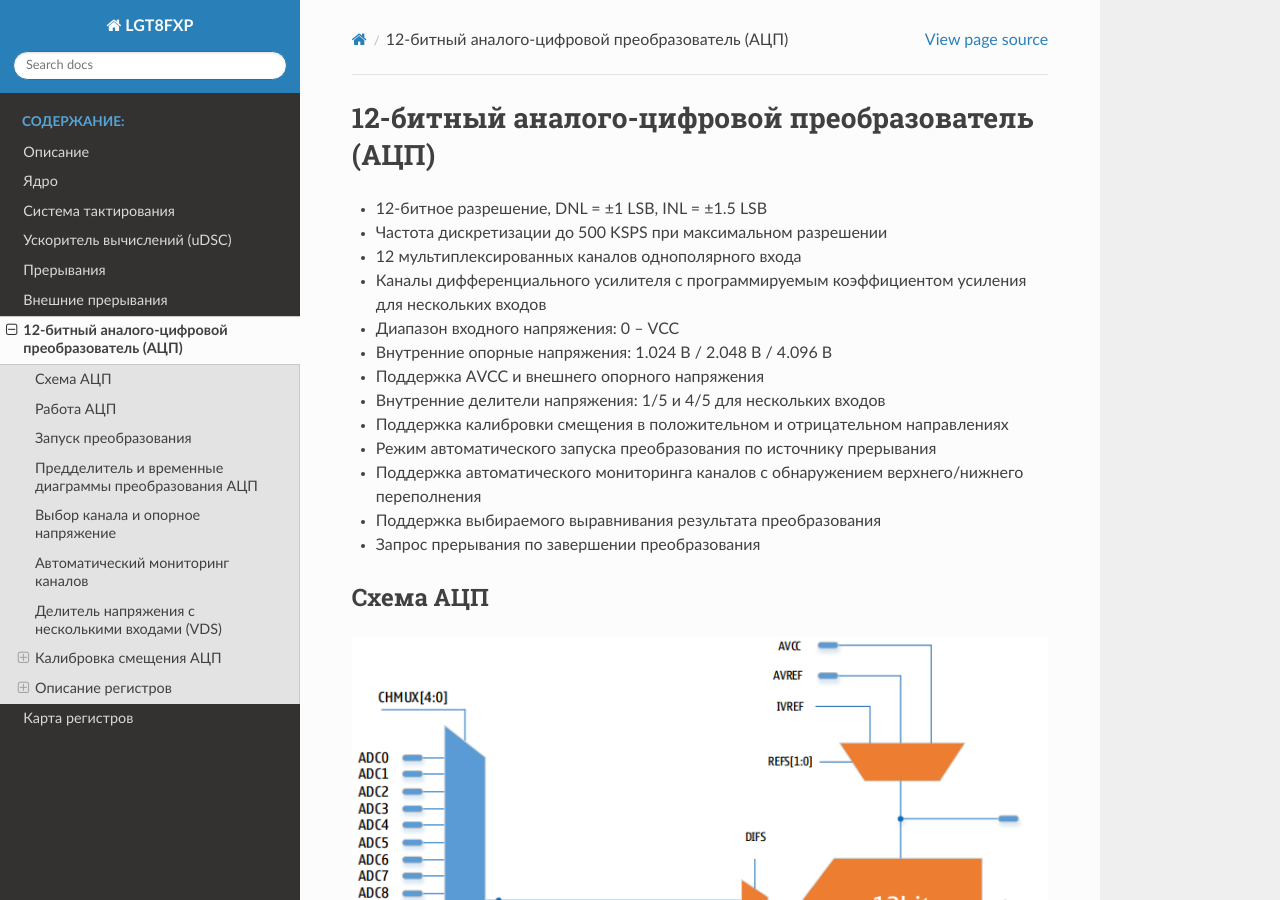
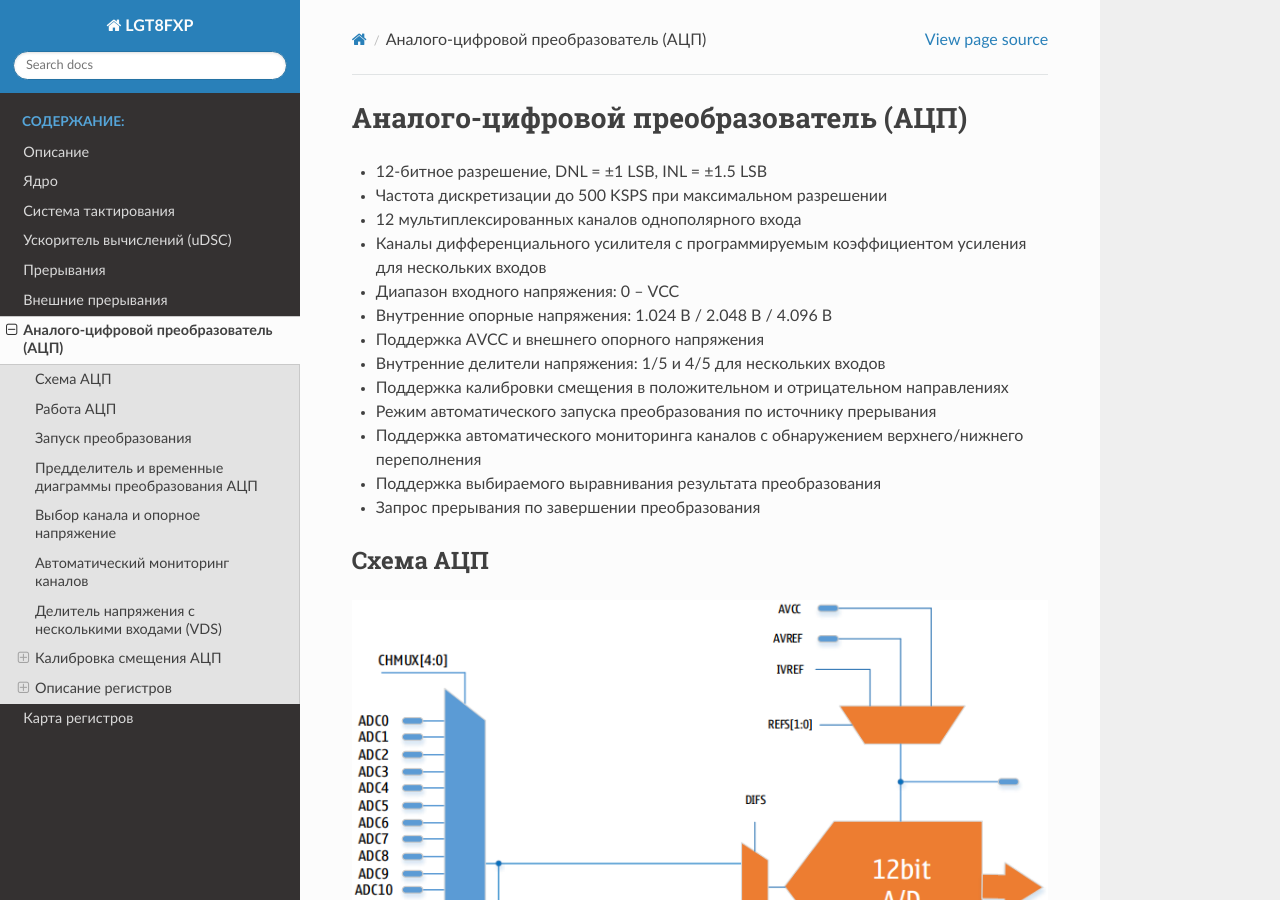
Before and after one commit to b-oleg/LGT8FXP, a Sphinx documentation site: the page built from doc/adc.md, in a window 1280 px wide and 900 px high. Built offline with Sphinx 7.4.7 and the Read the Docs theme 3.1.0, drawn with Linux system fonts in a browser that asks for light colours.

Commit message:
adc name

```diff
--- a/doc/adc.md
+++ b/doc/adc.md
@@ -1,4 +1,4 @@
-# 12-битный аналого-цифровой преобразователь (АЦП)
+# Аналого-цифровой преобразователь (АЦП)
 
 - 12-битное разрешение, DNL = ±1 LSB, INL = ±1.5 LSB
 - Частота дискретизации до 500 KSPS при максимальном разрешении
```
